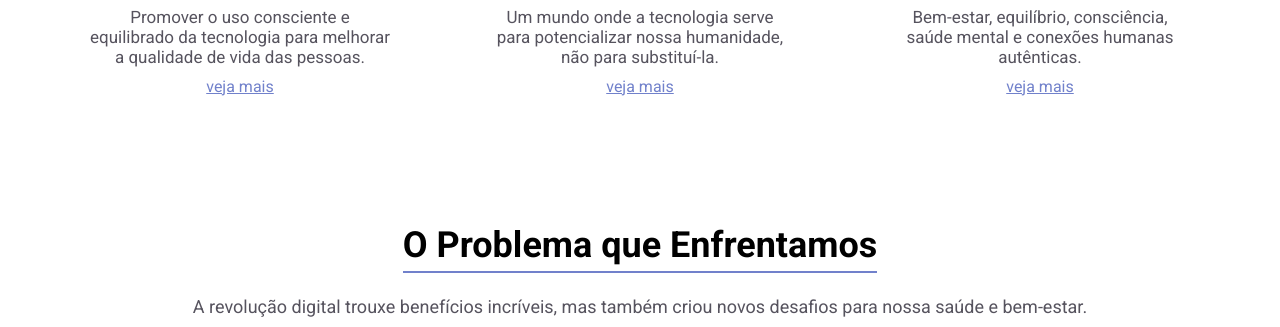
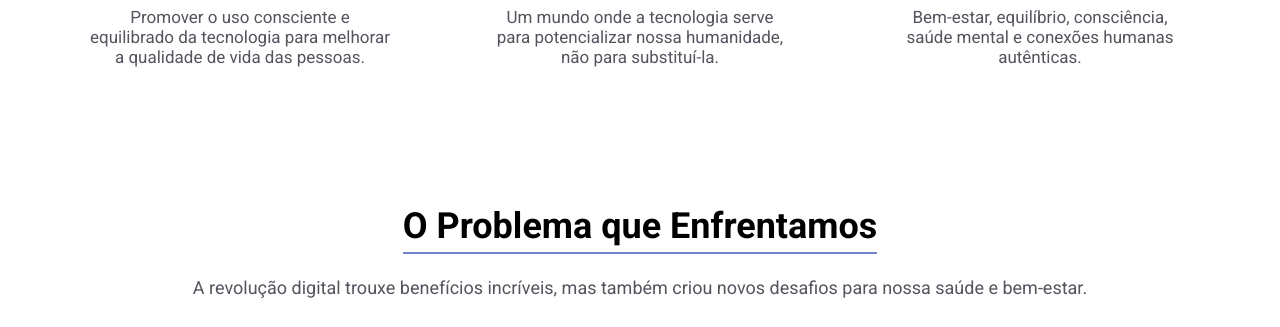
Before and after one commit to RAFAGAMEPLAYS/site-de-telas-finalizado, a plain HTML site: page sobre.html in a window 1280 px wide. Shown: the part 473-800 px from the top of the page. Drawn offline with Linux system fonts and the light colour scheme.

Commit message:
Update sobre.html

```diff
--- a/sobre.html
+++ b/sobre.html
@@ -84,19 +84,19 @@ menuToggle.addEventListener('click', () => {
                 <img style="width: 80px; margin-bottom: 10px;" src="img/target.png" alt="">
                 <h2>Nossa Missão </h2>
                 <p style="width: 300px;"> Promover o uso consciente e equilibrado da tecnologia para melhorar a qualidade de vida das pessoas.</p>
-                <a href="complementar4.html">veja mais</a>
+
             </div>
              <div style="border: none; height: auto;" class="card1">
                 <img style="width: 80px;margin-bottom: 10px;" src="img/visible.png" alt="">
                 <h2>Nossa Visão</h2>
                 <p style="width: 300px;">Um mundo onde a tecnologia serve para potencializar nossa humanidade, não para substituí-la.  </p>
-                <a href="complementar5.html">veja mais</a>
+
             </div>
              <div style="border: none; height: auto;" class="card1">
                 <img style="width: 80px;margin-bottom: 10px;" src="img/team.png" alt="">
                 <h2>Nossos Valores</h2>
                 <p style="width: 300px;">  Bem-estar, equilíbrio, consciência, saúde mental e conexões humanas autênticas.</p>
-                <a href="complementar6.html">veja mais</a>
+
             </div>
 
         </div>
```
